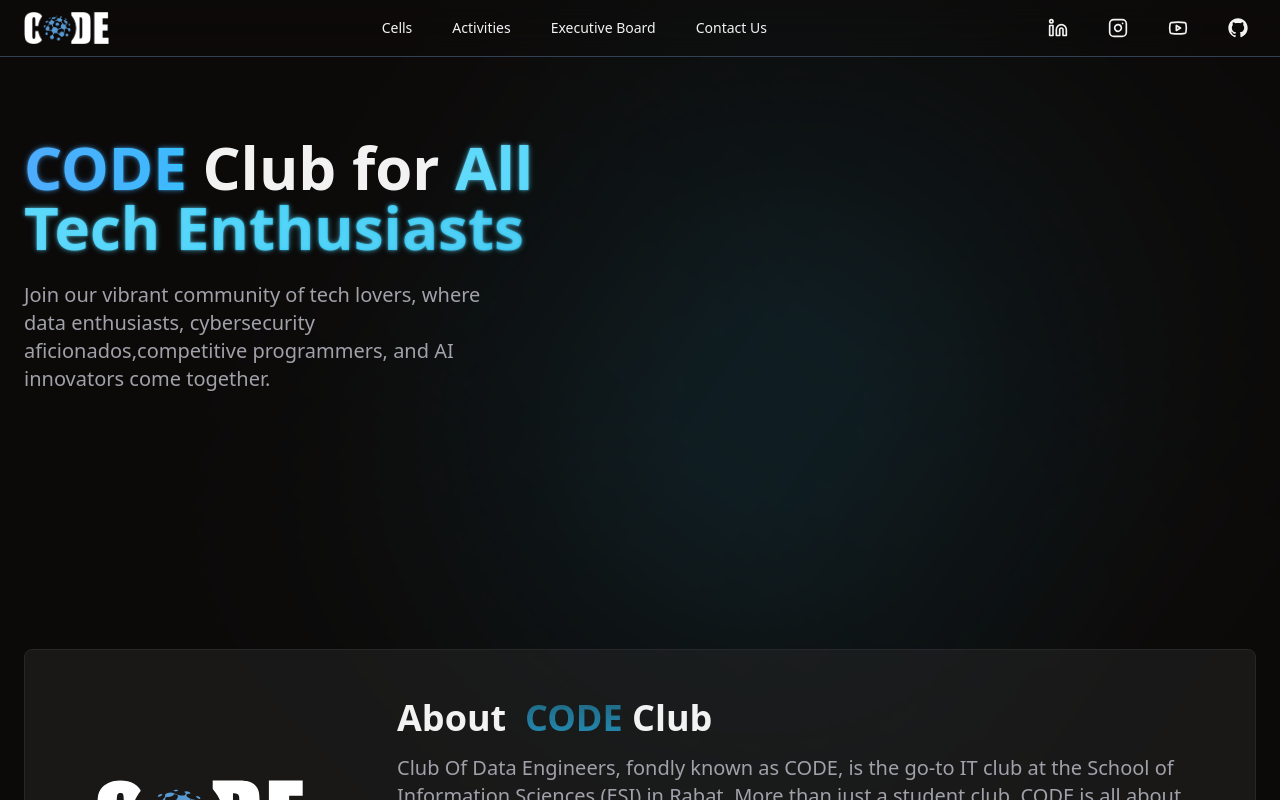
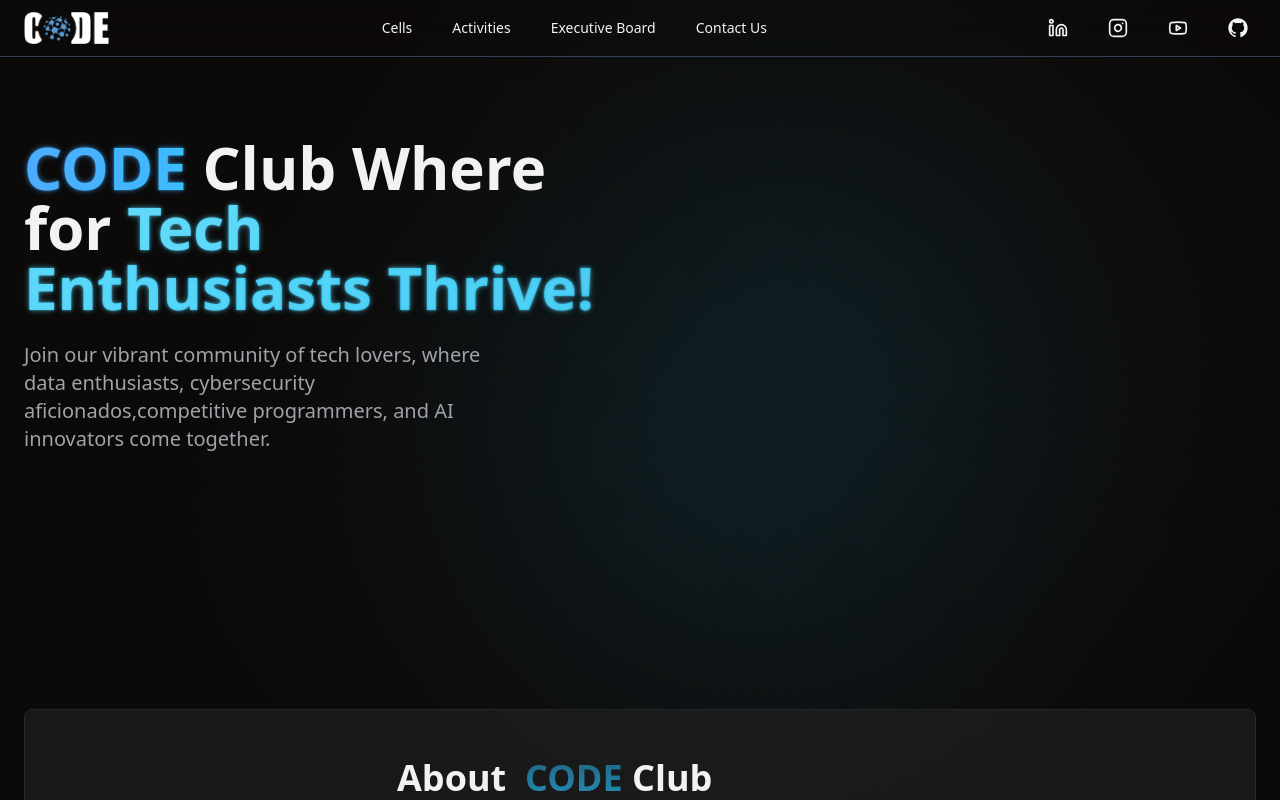
Before and after one commit to mouadenna/landingPage, a React (Vite) app: page / in a window 1280 px wide. Shown: the top 800 px of the page. Built offline with nearby package versions, Linux system fonts and the light colour scheme.

Commit message:
Update Hero.tsx

```diff
--- a/src/components/Hero.tsx
+++ b/src/components/Hero.tsx
@@ -11,12 +11,12 @@ export const Hero = () => {
             <span className="inline bg-gradient-to-r from-[#4facfe] to-[#00f2fe] text-transparent bg-clip-text animate-balanced-neon-blue">
               CODE
             </span>{" "}
-            Club
+            Club Where
           </h1>{" "}
           for{" "}
           <h2 className="inline neon-text">
             <span className="inline bg-gradient-to-r from-[#61DAFB] via-[#1fc0f1] to-[#03a3d7] text-transparent bg-clip-text animate-balanced-neon-cyan">
-              All Tech Enthusiasts
+              Tech Enthusiasts Thrive!
             </span>
           </h2>
         </main>
```
